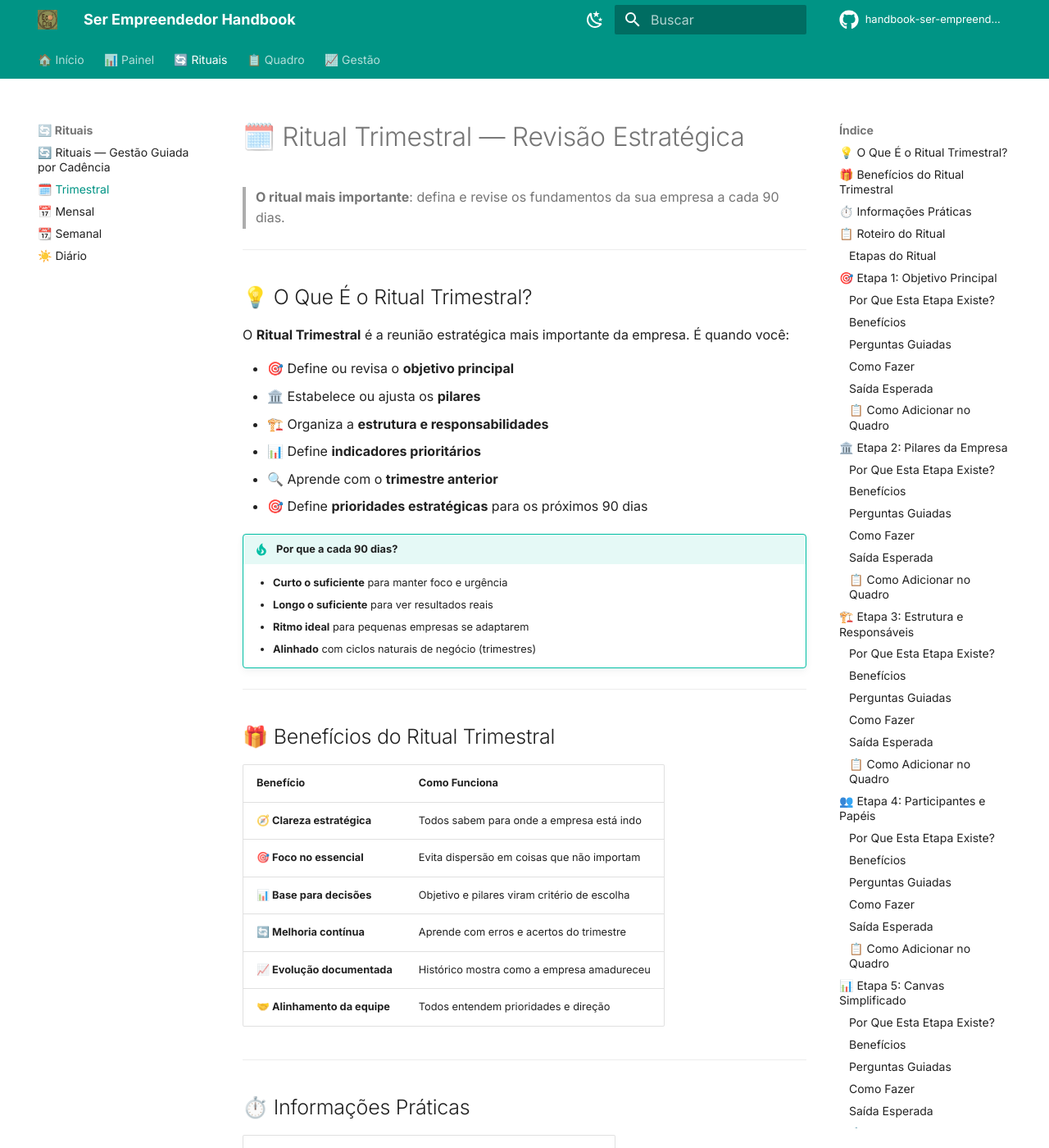
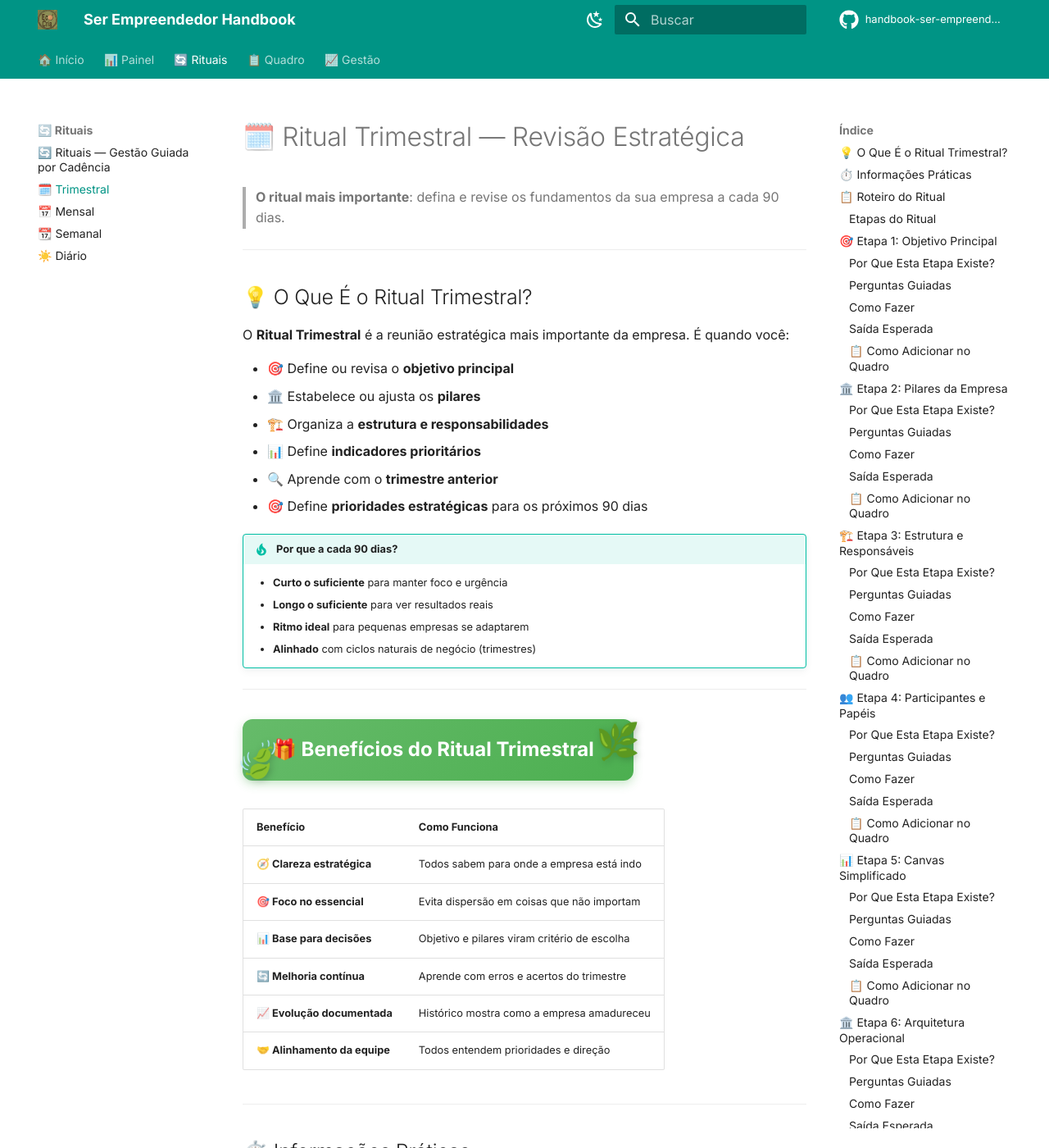
Before and after one commit to skatesham/handbook-ser-empreendedor, an MkDocs documentation site: the page built from docs/rituais/trimestral.md, in a window 1280 px wide and 1400 px high. Shown: the whole window at 82% size. Built offline with MkDocs 1.6.1 and Material for MkDocs 9.7.7, drawn with Linux system fonts in a browser that asks for light colours; comment, search, counter and statistics services are not loaded; some of the changed text lies outside the part shown.

Commit message:
feat: beneficios assinado

```diff
--- a/docs/rituais/trimestral.md
+++ b/docs/rituais/trimestral.md
@@ -23,7 +23,7 @@ O **Ritual Trimestral** é a reunião estratégica mais importante da empresa.
 
 ---
 
-## 🎁 Benefícios do Ritual Trimestral
+<div class="benefits-header">🎁 Benefícios do Ritual Trimestral</div>
 
 | Benefício | Como Funciona |
 |-----------|---------------|
@@ -85,7 +85,7 @@ O ritual tem **10 etapas sequenciais**. Cada uma gera materiais importantes para
 
 O **objetivo principal** é a razão de existir da empresa. Sem ele, você não tem critério para decidir o que fazer ou deixar de fazer.
 
-### Benefícios
+<div class="benefits-header">🎁 Benefícios</div>
 
 | Benefício | Impacto |
 |-----------|---------|
@@ -216,7 +216,7 @@ O **objetivo principal** é a razão de existir da empresa. Sem ele, você não
 
 **Pilares** são os valores e princípios não-negociáveis. Eles guiam decisões quando o objetivo não é específico o suficiente.
 
-### Benefícios
+<div class="benefits-header">🎁 Benefícios</div>
 
 | Benefício | Impacto |
 |-----------|---------|
@@ -344,7 +344,7 @@ O **objetivo principal** é a razão de existir da empresa. Sem ele, você não
 
 **Estrutura clara** evita confusão sobre quem faz o quê. Mesmo empresas pequenas precisam de papéis definidos.
 
-### Benefícios
+<div class="benefits-header">🎁 Benefícios</div>
 
 | Benefício | Impacto |
 |-----------|---------|
@@ -472,7 +472,7 @@ O **objetivo principal** é a razão de existir da empresa. Sem ele, você não
 
 Além da estrutura formal, é importante documentar **quem participa** de cada ritual e qual seu papel.
 
-### Benefícios
+<div class="benefits-header">🎁 Benefícios</div>
 
 | Benefício | Impacto |
 |-----------|---------|
@@ -618,7 +618,7 @@ Além da estrutura formal, é importante documentar **quem participa** de cada r
 
 O **Canvas** é uma visão consolidada do modelo de negócio. Ajuda a ver como tudo se conecta.
 
-### Benefícios
+<div class="benefits-header">🎁 Benefícios</div>
 
 | Benefício | Impacto |
 |-----------|---------|
@@ -798,7 +798,7 @@ O **Canvas** é uma visão consolidada do modelo de negócio. Ajuda a ver como t
 
 **Arquitetura operacional** mostra como o trabalho realmente flui na empresa, do pedido à entrega.
 
-### Benefícios
+<div class="benefits-header">🎁 Benefícios</div>
 
 | Benefício | Impacto |
 |-----------|---------|
@@ -958,7 +958,7 @@ O **Canvas** é uma visão consolidada do modelo de negócio. Ajuda a ver como t
 
 **Indicadores** mostram se a empresa está saudável. Sem métricas, você navega no escuro.
 
-### Benefícios
+<div class="benefits-header">🎁 Benefícios</div>
 
 | Benefício | Impacto |
 |-----------|---------|
@@ -1089,7 +1089,7 @@ O **Canvas** é uma visão consolidada do modelo de negócio. Ajuda a ver como t
 
 **Retrospectiva** garante que você aprende com erros e acertos. Sem isso, você repete os mesmos problemas.
 
-### Benefícios
+<div class="benefits-header">🎁 Benefícios</div>
 
 | Benefício | Impacto |
 |-----------|---------|
@@ -1211,7 +1211,7 @@ O **Canvas** é uma visão consolidada do modelo de negócio. Ajuda a ver como t
 
 **Decisões estratégicas** são escolhas importantes que afetam o futuro da empresa. Precisam ser documentadas.
 
-### Benefícios
+<div class="benefits-header">🎁 Benefícios</div>
 
 | Benefício | Impacto |
 |-----------|---------|
@@ -1334,7 +1334,7 @@ O **Canvas** é uma visão consolidada do modelo de negócio. Ajuda a ver como t
 
 **Prioridades trimestrais** traduzem estratégia em foco executável. São as poucas coisas que PRECISAM acontecer.
 
-### Benefícios
+<div class="benefits-header">🎁 Benefícios</div>
 
 | Benefício | Impacto |
 |-----------|---------|
--- a/docs/stylesheets/extra.css
+++ b/docs/stylesheets/extra.css
@@ -164,3 +164,51 @@
         padding: 1.25em;
     }
 }
+
+/* Assinatura de Benefícios - Header Verde com Folhas */
+.benefits-header {
+    position: relative;
+    display: inline-block;
+    margin: 0.5em 0 0.75em 0;
+    padding: 0.75em 2em 0.75em 1.5em;
+    background: linear-gradient(135deg, #66bb6a 0%, #4caf50 100%);
+    color: white;
+    font-size: 1.5em;
+    font-weight: 700;
+    border-radius: 12px;
+    box-shadow: 0 4px 12px rgba(76, 175, 80, 0.3);
+    overflow: visible;
+}
+
+/* Decoração de folha no canto superior direito */
+.benefits-header::before {
+    content: "🌿";
+    position: absolute;
+    top: -8px;
+    right: -8px;
+    font-size: 1.8em;
+    filter: drop-shadow(2px 2px 4px rgba(0, 0, 0, 0.2));
+}
+
+/* Decoração de folha no canto inferior esquerdo */
+.benefits-header::after {
+    content: "🍃";
+    position: absolute;
+    bottom: -8px;
+    left: -8px;
+    font-size: 1.8em;
+    filter: drop-shadow(2px 2px 4px rgba(0, 0, 0, 0.2));
+}
+
+/* Responsividade para Benefits Header */
+@media (max-width: 768px) {
+    .benefits-header {
+        font-size: 1.2em;
+        padding: 0.6em 1.5em 0.6em 1.2em;
+    }
+
+    .benefits-header::before,
+    .benefits-header::after {
+        font-size: 1.4em;
+    }
+}
```
Also changed, not shown: docs/painel.md (+6 -6 lines), docs/rituais/mensal.md (+9 -9 lines), docs/rituais/semanal.md (+7 -7 lines).
